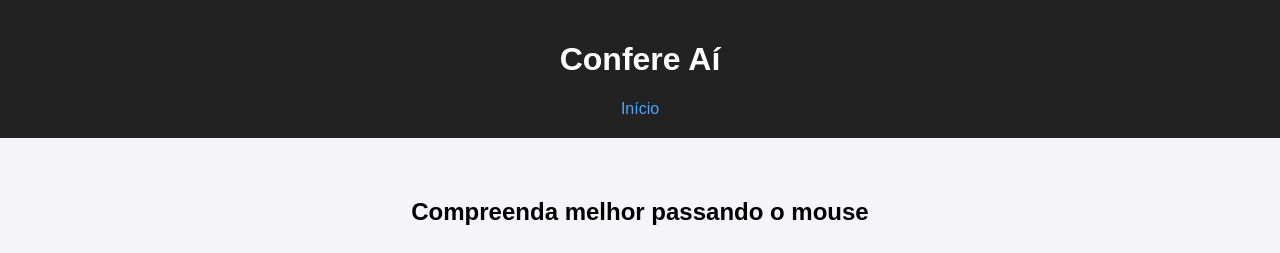
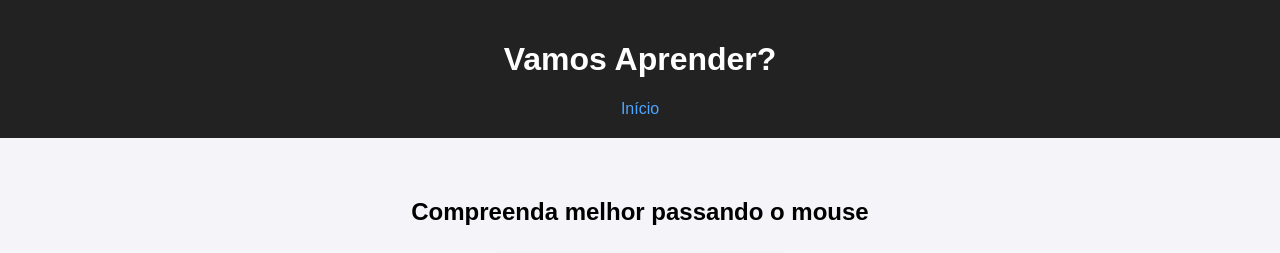
Before and after one commit to pedrometalero/Vilela-Relativo-Relatividade-de-Einstain-, a plain HTML site: page index.html in a window 1280 px wide. Shown: the top 253 px of the page. Drawn offline with Linux system fonts and the light colour scheme.

Commit message:
Update index.html

```diff
--- a/index.html
+++ b/index.html
@@ -88,7 +88,7 @@
 </head>
 <body>
     <header>
-        <h1>Confere Aí</h1>
+        <h1>Vamos Aprender?</h1>
         <nav>
             <a href="#">Início</a>
         </nav>
```
